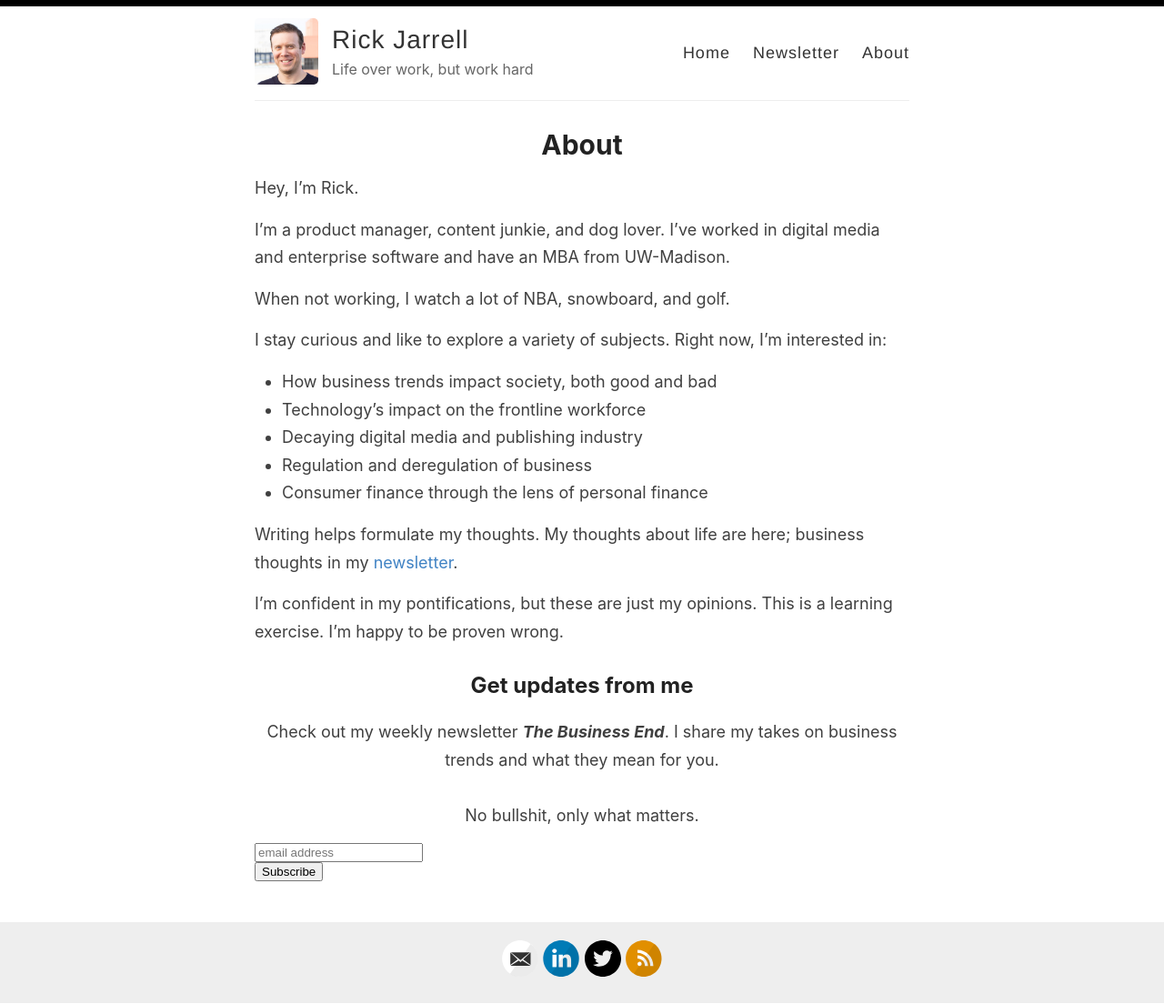
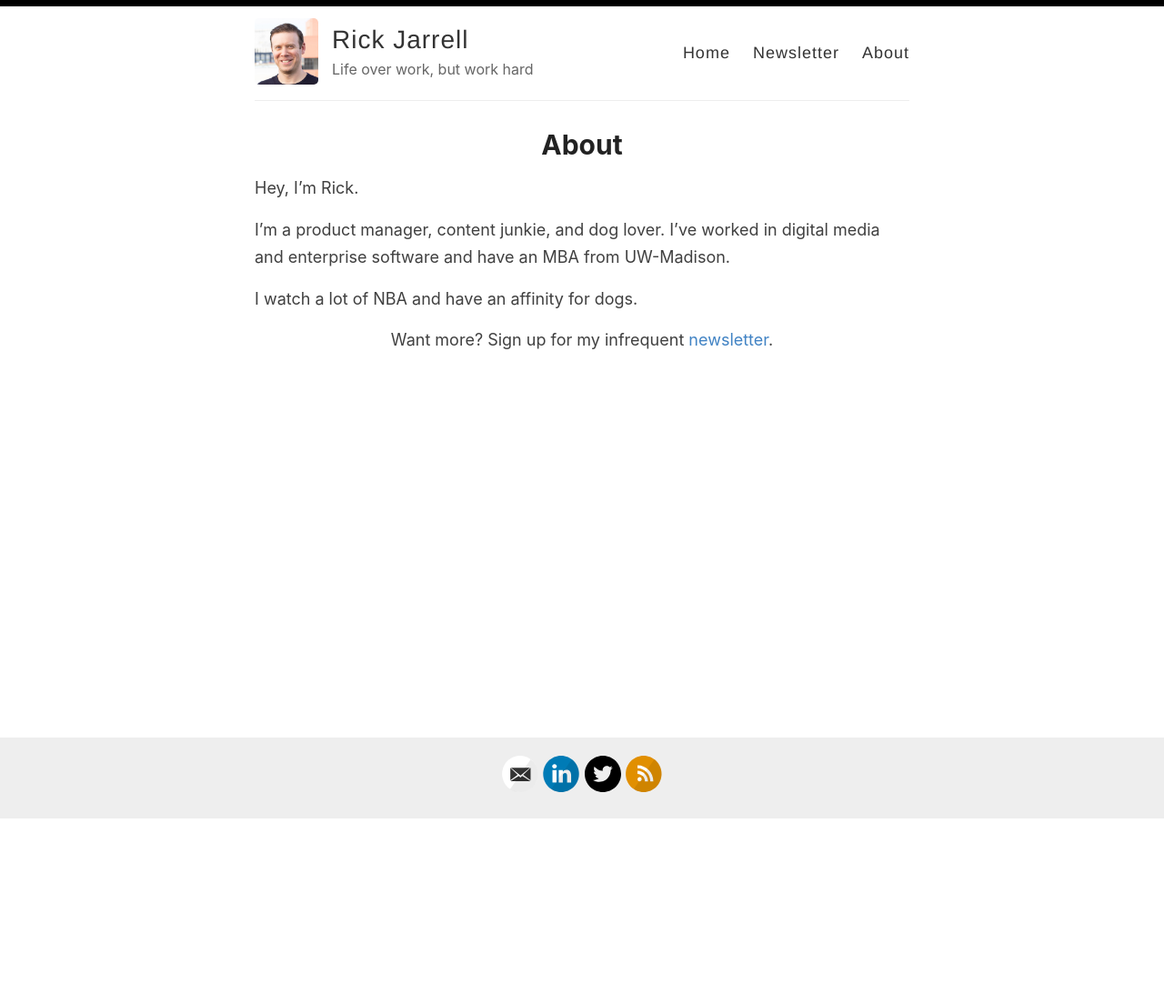
Before and after one commit to rickjarrell/backupblog, a Jekyll site: the page built from _pages/about.md, in a window 1280 px wide. Shown: the whole page at 91% size. Built offline with Jekyll 4.4.1, drawn with Linux system fonts in a browser that asks for light colours; comment, search, counter and statistics services are not loaded; after the commit the page ends 901 px from its top, so only the background shows below that.

Commit message:
mc remove

```diff
--- a/_layouts/page.html
+++ b/_layouts/page.html
@@ -10,23 +10,4 @@
     {{ content }}
   </div>
 </article>
-<p align = center>Check out my weekly newsletter <b><i>The Business End</i></b>. I share my takes on business trends and what they mean for you.<br><br>No bullshit, only what matters.</p>
-<!-- Begin Mailchimp Signup Form -->
-<link href="//cdn-images.mailchimp.com/embedcode/horizontal-slim-10_7.css" rel="stylesheet" type="text/css">
-<style type="text/css">
-	#mc_embed_signup{background:#fff; clear:left; font:14px Helvetica,Arial,sans-serif; width:100%;}
-	/* Add your own Mailchimp form style overrides in your site stylesheet or in this style block.
-	   We recommend moving this block and the preceding CSS link to the HEAD of your HTML file. */
-</style>
-<div id="mc_embed_signup">
-<form action="https://rickjarrell.us18.list-manage.com/subscribe/post?u=34a7f43cd8d399be15e76a8b8&amp;id=bf9f68a03e" method="post" id="mc-embedded-subscribe-form" name="mc-embedded-subscribe-form" class="validate" target="_blank" novalidate>
-    <div id="mc_embed_signup_scroll">
-	<label for="mce-EMAIL"></label>
-	<input type="email" value="" name="EMAIL" class="email" id="mce-EMAIL" placeholder="email address" required>
-    <!-- real people should not fill this in and expect good things - do not remove this or risk form bot signups-->
-    <div style="position: absolute; left: -5000px;" aria-hidden="true"><input type="text" name="b_34a7f43cd8d399be15e76a8b8_bf9f68a03e" tabindex="-1" value=""></div>
-    <div class="clear"><input type="submit" value="Subscribe" name="subscribe" id="mc-embedded-subscribe" class="button"></div>
-    </div>
-</form>
-</div>
-<!--End mc_embed_signup-->
+<p align = center>Want more? Sign up for my infrequent <a href "https://thebusinessend.substack.com/subscribe">newsletter</a>.</p>
--- a/_pages/about.md
+++ b/_pages/about.md
@@ -8,18 +8,4 @@
 
 I'm a product manager, content junkie, and dog lover. I've worked in digital media and enterprise software and have an MBA from UW-Madison.
 
-When not working, I watch a lot of NBA, snowboard, and golf.
-
-I stay curious and like to explore a variety of subjects. Right now, I'm interested in:
-
-- How business trends impact society, both good and bad
-- Technology’s impact on the frontline workforce
-- Decaying digital media and publishing industry
-- Regulation and deregulation of business
-- Consumer finance through the lens of personal finance
-
-Writing helps formulate my thoughts. My thoughts about life are here; business thoughts in my [newsletter](www.rickjarrell.com/newsletter).
-
-I'm confident in my pontifications, but these are just my opinions. This is a learning exercise. I'm happy to be proven wrong.
-
-## Get updates from me
+I watch a lot of NBA and have an affinity for dogs.
```
Also changed, not shown: _layouts/post.html (+1 -22 lines), index.html (+0 -22 lines).
